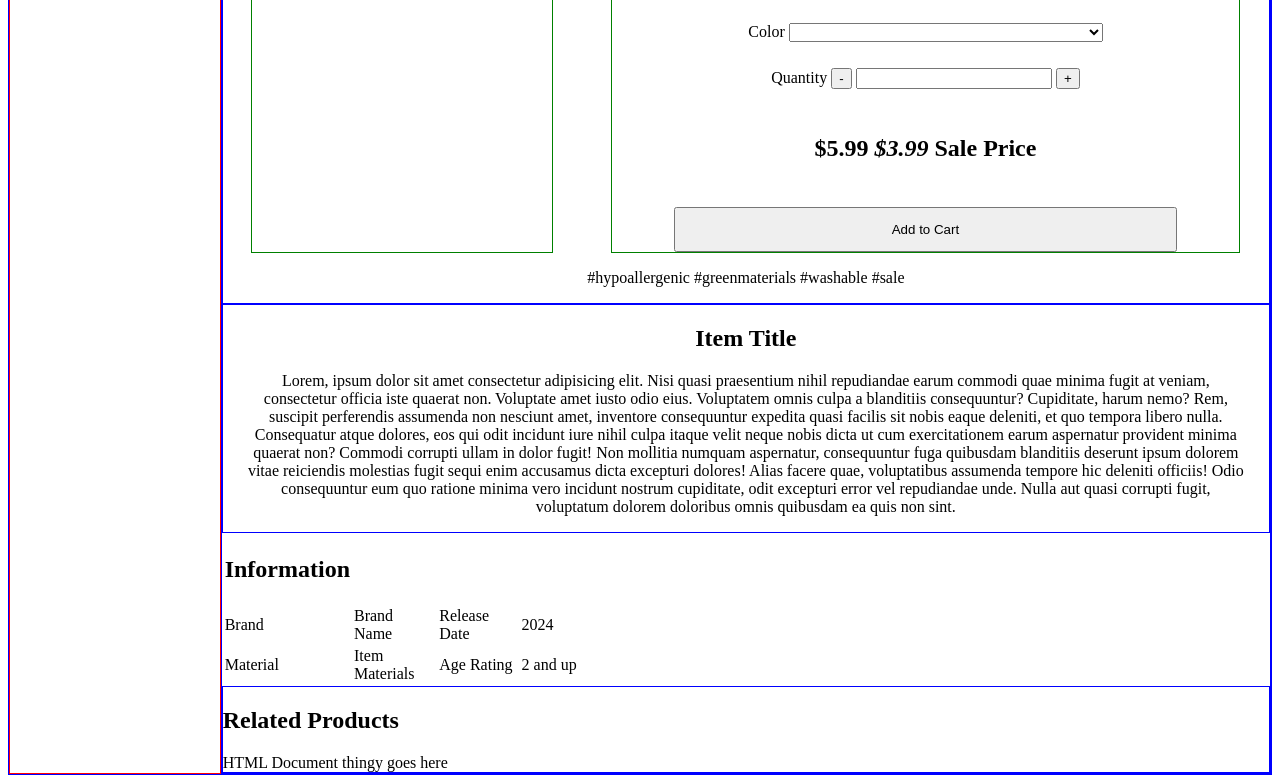
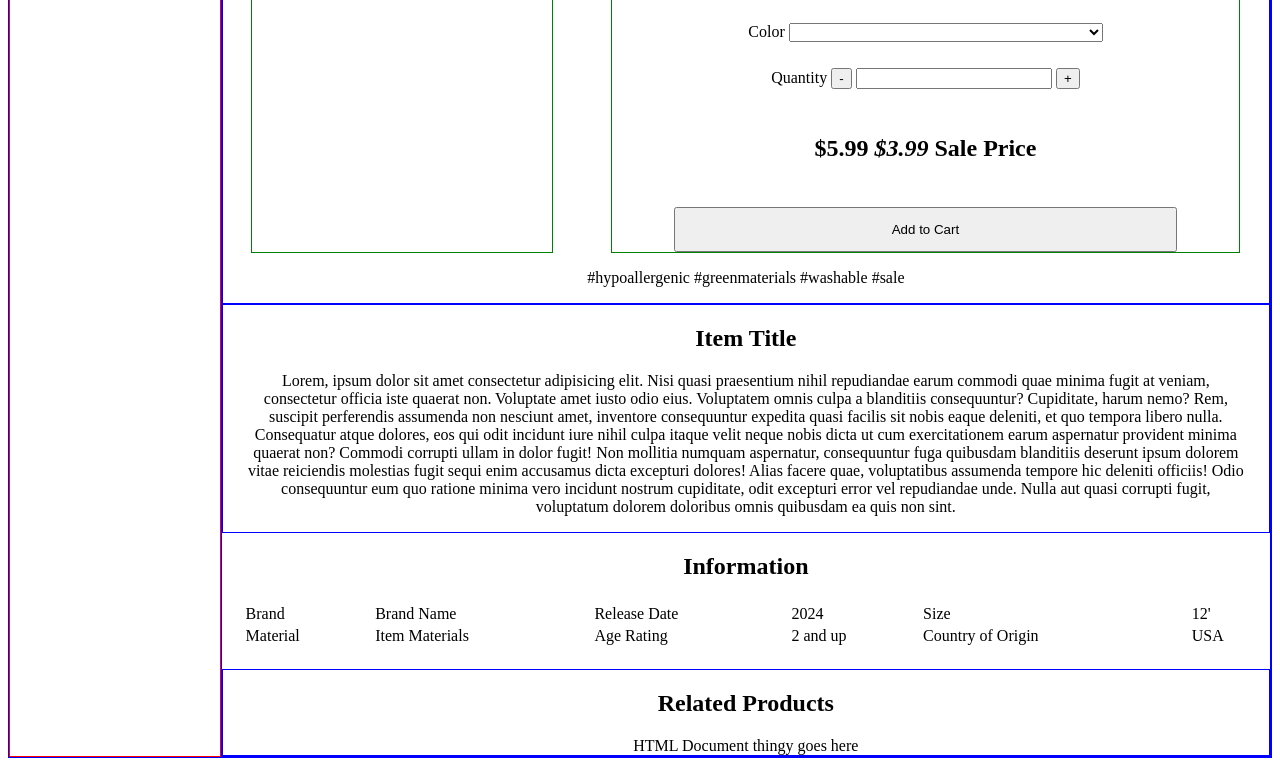
Before and after one commit to ahgddev/316SBA, a plain HTML site: page index.html in a window 1280 px wide. Shown: the part 186-969 px from the top of the page. Drawn offline with Linux system fonts and the light colour scheme.

Commit message:
CSS layout finished.

```diff
--- a/index.html
+++ b/index.html
@@ -50,16 +50,19 @@
                 Non mollitia numquam aspernatur, consequuntur fuga quibusdam blanditiis deserunt ipsum dolorem vitae reiciendis molestias fugit sequi enim accusamus dicta excepturi dolores! Alias facere quae, voluptatibus assumenda tempore hic deleniti officiis!
                 Odio consequuntur eum quo ratione minima vero incidunt nostrum cupiditate, odit excepturi error vel repudiandae unde. Nulla aut quasi corrupti fugit, voluptatum dolorem doloribus omnis quibusdam ea quis non sint.</p>
             </section>
+            <h2 id="table_title">Information</h2>
             <table id="item_info_table">
 
                 <tr>
-                    <th><h2>Information</h2></th>
+
                 </tr>
                 <tr>
                     <td>Brand</td>
                     <td>Brand Name</td>
                     <td>Release Date</td>
                     <td>2024</td>
+                    <td>Size</td>
+                    <td>12'</td>
                 </tr>
 
                 <tr>
@@ -67,6 +70,8 @@
                 <td>Item Materials</td>
                 <td>Age Rating</td>
                 <td>2 and up</td>
+                <td>Country of Origin</td>
+                <td>USA</td>
                 </tr>
             </table>
             <section id="related_products">
--- a/src/style.css
+++ b/src/style.css
@@ -101,6 +101,17 @@ section {
     padding-right: 2%;
 }
 
-table td {
-    width: 25%;
+#item_info_table {
+    width: 100%;
+    margin-bottom: 2%;
+    padding-left: 2%;
 }
+
+#table_title{
+    width: 100%;
+    text-align: center;
+}
+
+#related_products {
+    text-align: center;
+}
```
